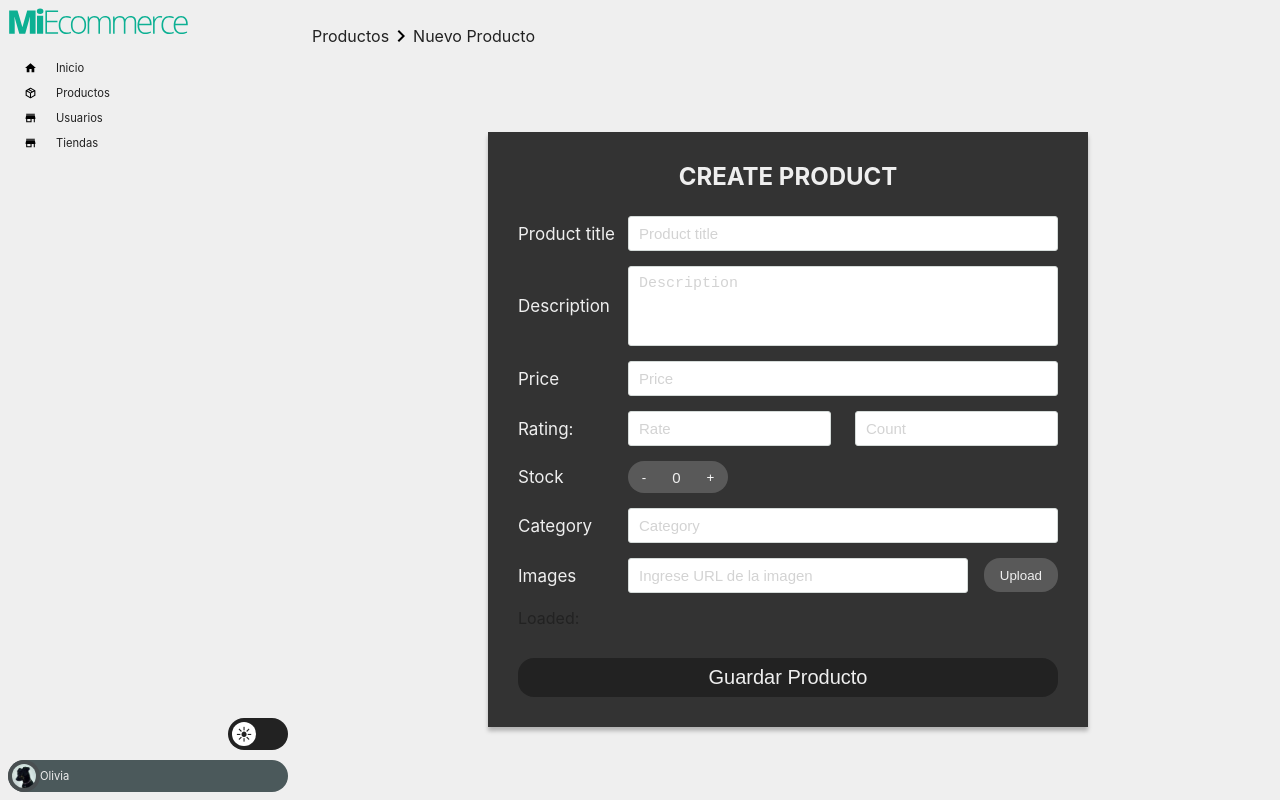
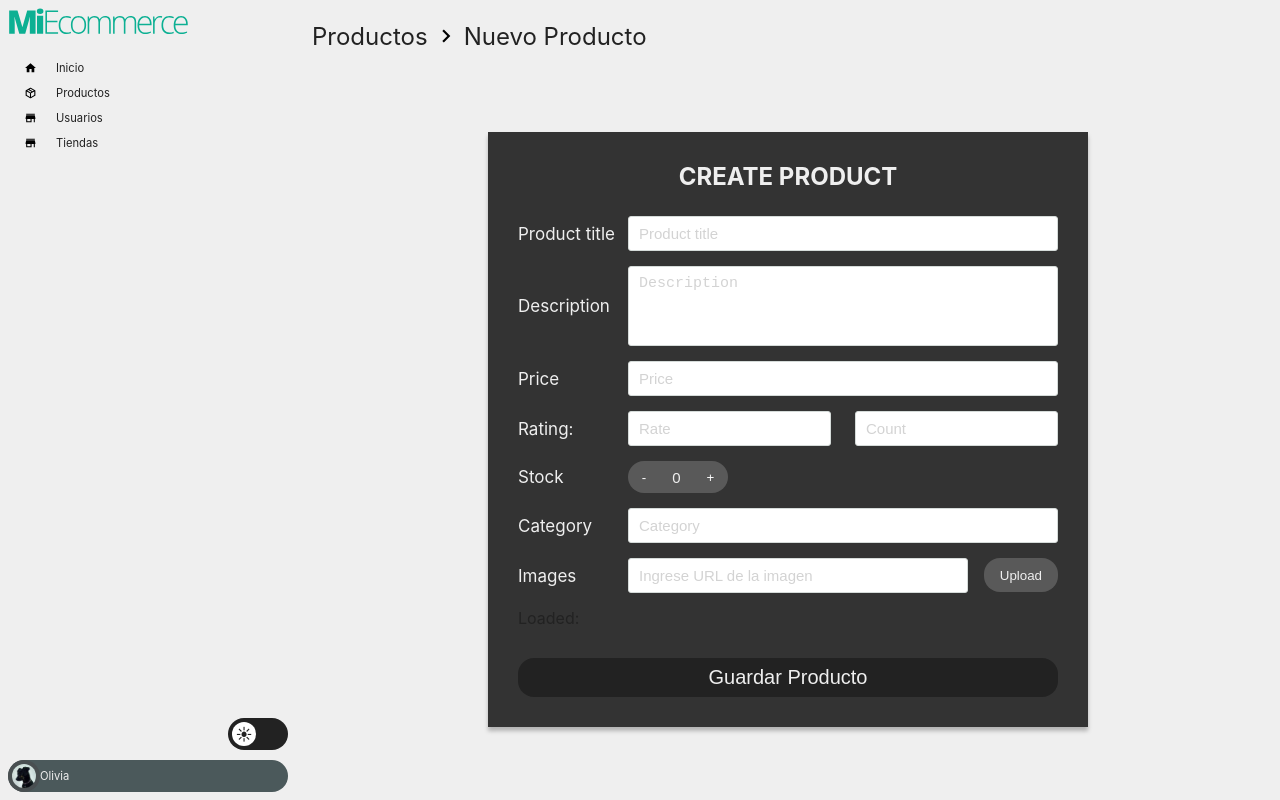
Before and after one commit to facundovacanicencosud/MiEcommerce-Grupo2-Sprint4, a React (Create React App) app: page /products/new in a window 1280 px wide. Built offline with nearby package versions, Linux system fonts and the light colour scheme.

Commit message:
retocando estilos de transitions finales

```diff
--- a/src/App.css
+++ b/src/App.css
@@ -92,6 +92,8 @@ a {
 
 .arrow-nav-item-left{
   filter: invert(0);
+  width: 26px;
+  margin: 0 5px;
   background-color: transparent;
 }
 
--- a/src/components/Navbar/NavItems/NavItemLeft.jsx
+++ b/src/components/Navbar/NavItems/NavItemLeft.jsx
@@ -10,11 +10,11 @@ const NavItemLeft = ({ url, text, seccion, username }) => {
     <>
       {username ? (
         <Link to={url}>
-          <span style={{ textTransform: "capitalize" }}>¡Hola {username}!</span>
+          <span style={{ textTransform: "capitalize", fontSize:24 }}>¡Hola {username}!</span>
         </Link>
       ) : (
         <Link to={url}>
-          <span style={{ textTransform: "capitalize" }}>{text}</span>
+          <span style={{ textTransform: "capitalize", fontSize:24 }}>{text}</span>
         </Link>
       )}
       {seccion ? (
@@ -23,7 +23,7 @@ const NavItemLeft = ({ url, text, seccion, username }) => {
             src={arrowIcon}
             className={`arrow-nav-item-left ${theme ? "dark" : ""}`}
           />
-          <span style={{ textTransform: "capitalize" }}>{seccion}</span>
+          <span style={{ textTransform: "capitalize", fontSize:24  }}>{seccion}</span>
         </>
       ) : (
         ""
--- a/src/pages/Home/home.module.css
+++ b/src/pages/Home/home.module.css
@@ -11,7 +11,7 @@
   border-radius: 15px;
   padding: 0.5rem;
   display: flex;
-  color: var(--verde);
+  color: var(--negro-claro);
   width: 100%;
   justify-content: space-between;
   align-items: center;
--- a/src/pages/Products/ProductsList/productsList.module.css
+++ b/src/pages/Products/ProductsList/productsList.module.css
@@ -7,7 +7,7 @@
 
 .product {
   background-color: #fff;
-  color: var(--verde);
+  color: var(--negro-claro);
   transition: background-color 0.4s;
   border-radius: 15px;
   padding: 0.5rem;
--- a/src/pages/Users/UsersList/UsersList.module.css
+++ b/src/pages/Users/UsersList/UsersList.module.css
@@ -8,7 +8,7 @@
 .user {
   background-color: #fff;
   border-radius: 15px;
-  color: var(--verde);
+  color: var(--negro-claro);
   padding: 0.5rem;
   display: flex;
   justify-content: space-between;
```
